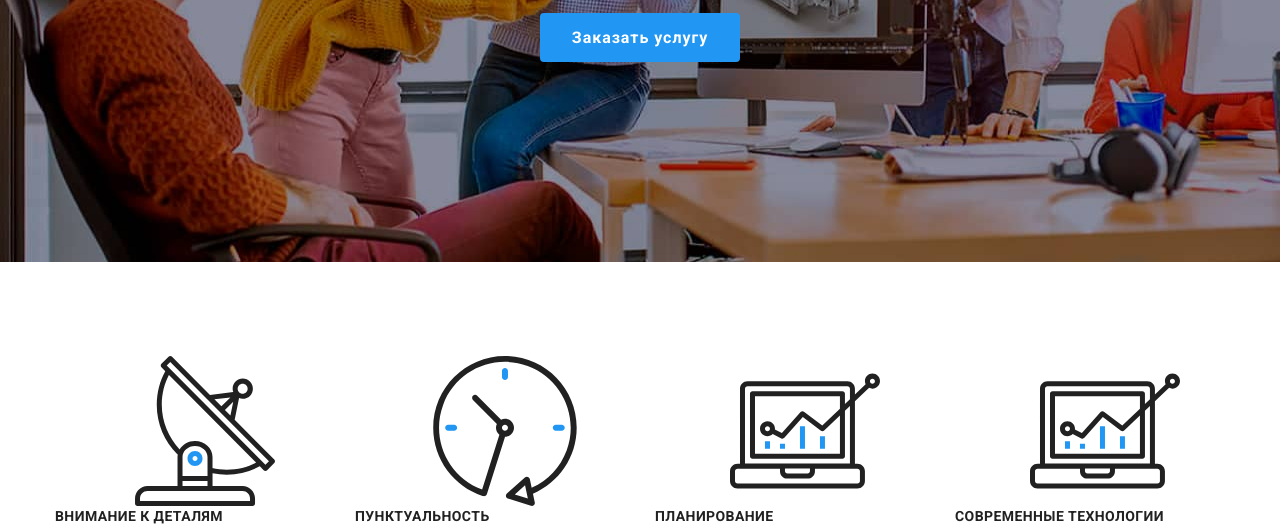
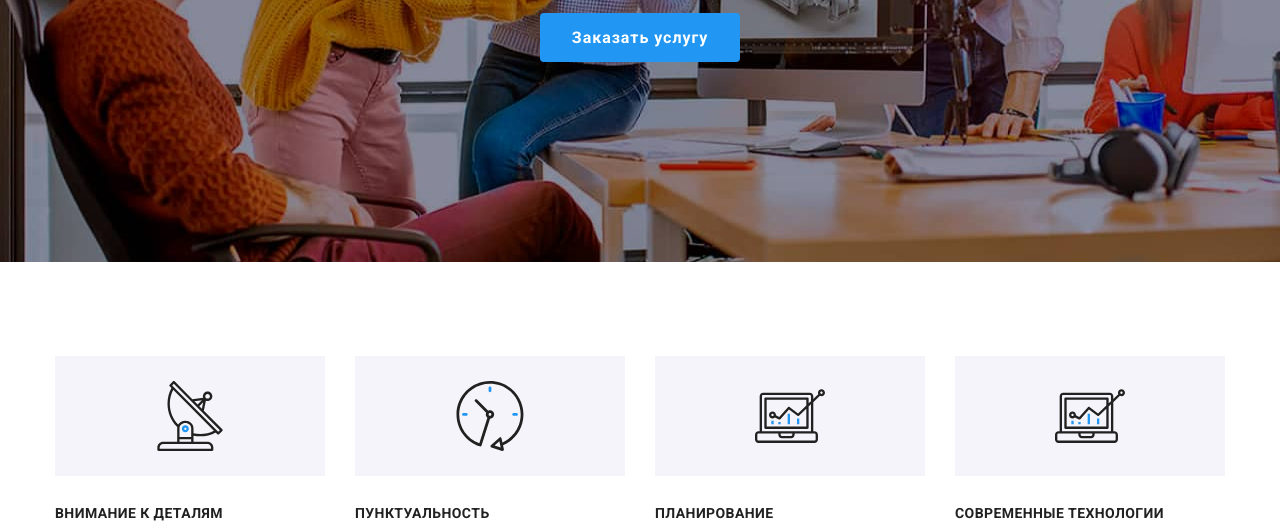
Before and after one commit to BlonskiyEvgeniy/goit-markup-hw-04, a plain HTML site: page index.html in a window 1280 px wide. Shown: the part 419-948 px from the top of the page. Drawn offline with nearby package versions, Linux system fonts and the light colour scheme.

Commit message:
4 pictures

```diff
--- a/css/styles.css
+++ b/css/styles.css
@@ -299,6 +299,26 @@ address {
   overflow: hidden;
 }
 
+.features-icon {
+  display: flex;
+  justify-content: center;
+  margin-bottom: 30px;
+}
+
+.features-icon-item {
+  display: flex;
+  width: 270px;
+  height: 120px;
+  justify-content: center;
+  align-items: center;
+  background-color: #F5F4FA;
+}
+
+.features-icon-item:not(:last-child) {
+  margin-right: 30px;
+}
+
+
 /* Чем мы занимаемся */
 
 .section-title-team {
--- a/index.html
+++ b/index.html
@@ -64,13 +64,29 @@
       <section class="section">
         <div class="container">
           <h2 class="visually-hidden">Особенности</h2>
+          <ul class="features-icon list">
+            <li class="features-icon-item">
+            <svg width="70" heigth="70">
+            <use href="images/symbol-defs.svg#antenna-1"></use>
+            </svg>
+            </li>
+            <li class="features-icon-item">
+              <svg width="70" heigth="70">
+                <use href="images/symbol-defs.svg#clock-1"></use>
+              </svg>
+            </li>
+            <li class="features-icon-item"><svg width="70" heigth="70">
+              <use href="images/symbol-defs.svg#diagram-1"></use>
+            </svg></li>
+            <li class="features-icon-item">  <svg width="70" heigth="70">
+              <use href="images/symbol-defs.svg#diagram-1"></use>
+            </svg></li>
+          </ul>
 
           <ul class="features list">
 
             <li class="fetures-item">
-              <svg>
-                <use href="images/symbol-defs.svg#antenna-1"></use>
-              </svg>
+
               <h3 class="features-title">Внимание к деталям</h3>
               <p class="future-discription">
                 Идейные соображения, а также начало повседневной работы по формированию позиции.
@@ -78,9 +94,7 @@
 
             </li>
             <li class="fetures-item">
-              <svg>
-                <use href="images/symbol-defs.svg#clock-1"></use>
-              </svg>
+
               <h3 class="features-title">Пунктуальность</h3>
               <p class="features-discription">
                 Задача организации, в особенности же рамки и место обучения кадров влечет за собой.
@@ -88,18 +102,14 @@
             </li>
 
             <li class="fetures-item">
-              <svg>
-                <use href="images/symbol-defs.svg#diagram-1"></use>
-              </svg>
+
               <h3 class="features-title">Планирование</h3>
               <p class="features-discription">
                 Равным образом консультация с широким активом в значительной степени обуславливает.
               </p>
             </li>
             <li class="fetures-item">
-              <svg>
-                <use href="images/symbol-defs.svg#diagram-1"></use>
-              </svg>
+
               <h3 class="features-title">Современные технологии</h3>
               <p class="features-discription">
                 Значимость этих проблем настолько очевидна, что реализация плановых заданий.
@@ -138,11 +148,14 @@
               <div class="team-wrapper">
                 <h3 class="team-name">Игорь Демьяненко</h3>
                 <p class="team-position">Product Designer</p>
-                <div class="social-icon"> <img src="./images/social icon/instagram 2.svg" alt="instagram">
-                  <img src="./images/social icon/instagram 2.svg" alt="instagram">
-                  <img src="./images/social icon/instagram 2.svg" alt="instagram">
-                  <img src="./images/social icon/instagram 2.svg" alt="instagram">
-                </div>
+
+                <ul>
+                  <li ></li>
+                  <li ></li>
+                  <li ></li>
+                  <li ></li>
+                </ul>
+
               </div>
             </li>
             <li class="lt-img">
```
